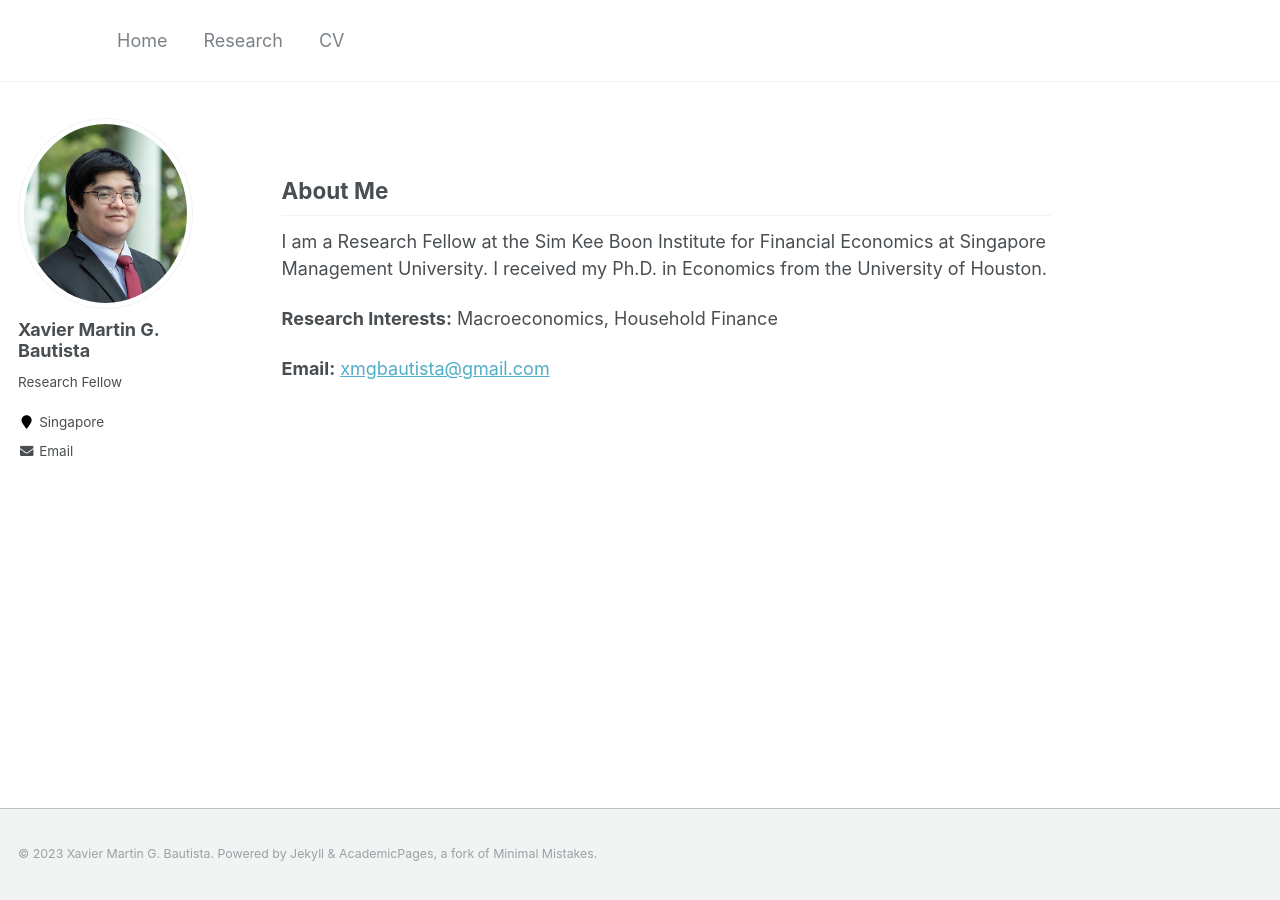
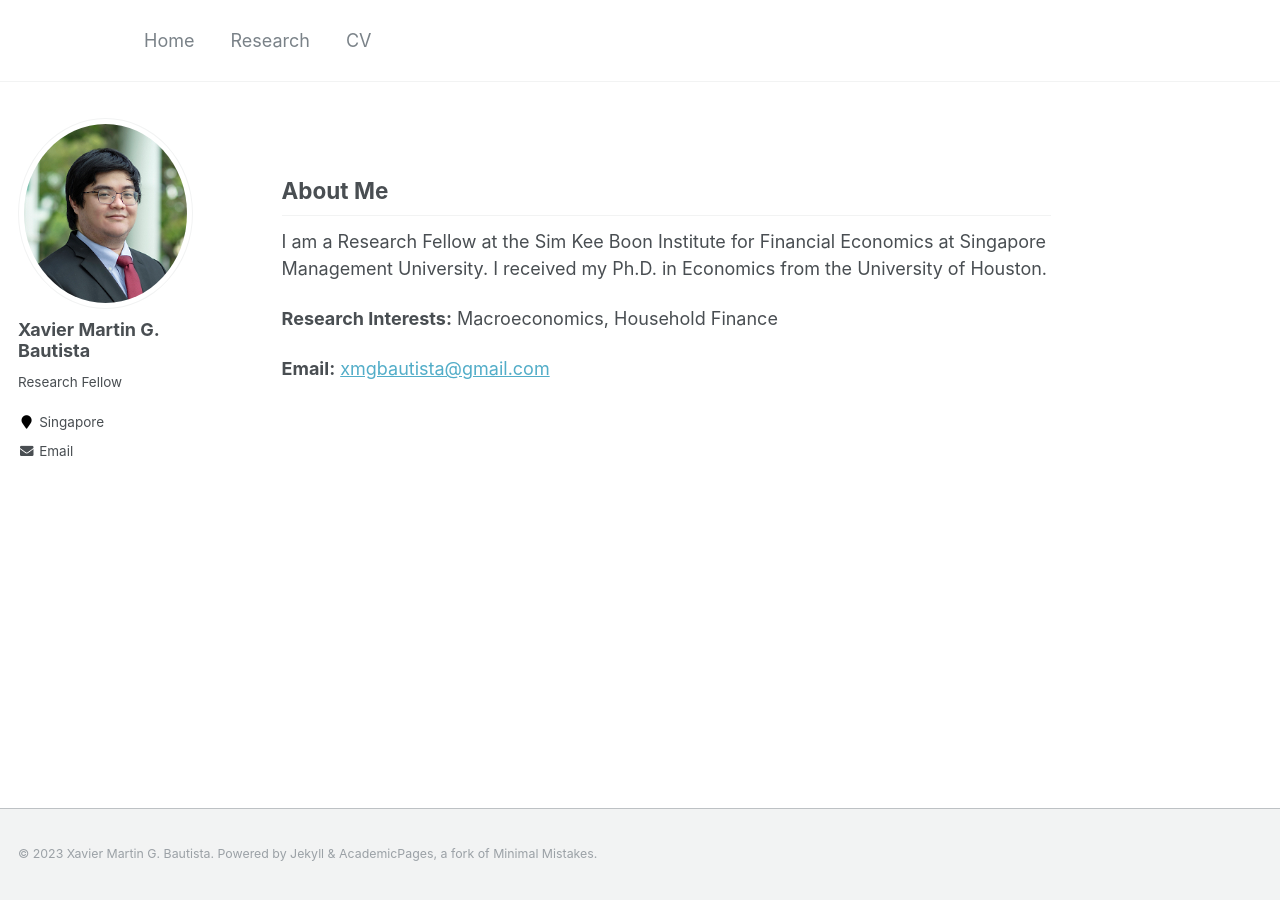
Before and after one commit to xmgbautista/xmgbautista.github.io, a Jekyll site: the page built from _pages/about.md, in a window 1280 px wide. Built offline with Jekyll 4.4.1, drawn with Linux system fonts in a browser that asks for light colours.

Commit message:
Update _masthead.scss

```diff
--- a/_sass/_masthead.scss
+++ b/_sass/_masthead.scss
@@ -47,7 +47,7 @@
   white-space: nowrap;
 
   &--lg {
-    padding-left: 1.5em;
+    padding-left: 3em;
     padding-right: 2em;
     font-weight: 700;
   }
```
